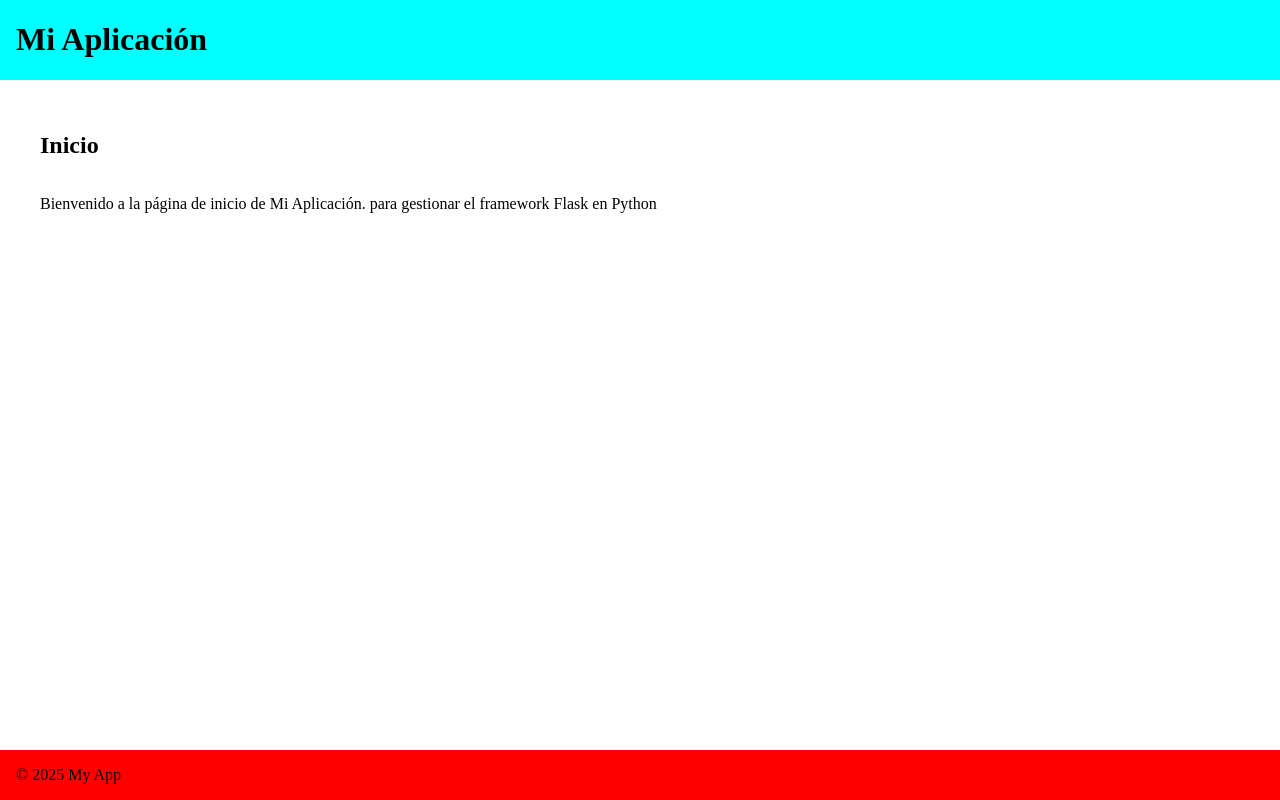
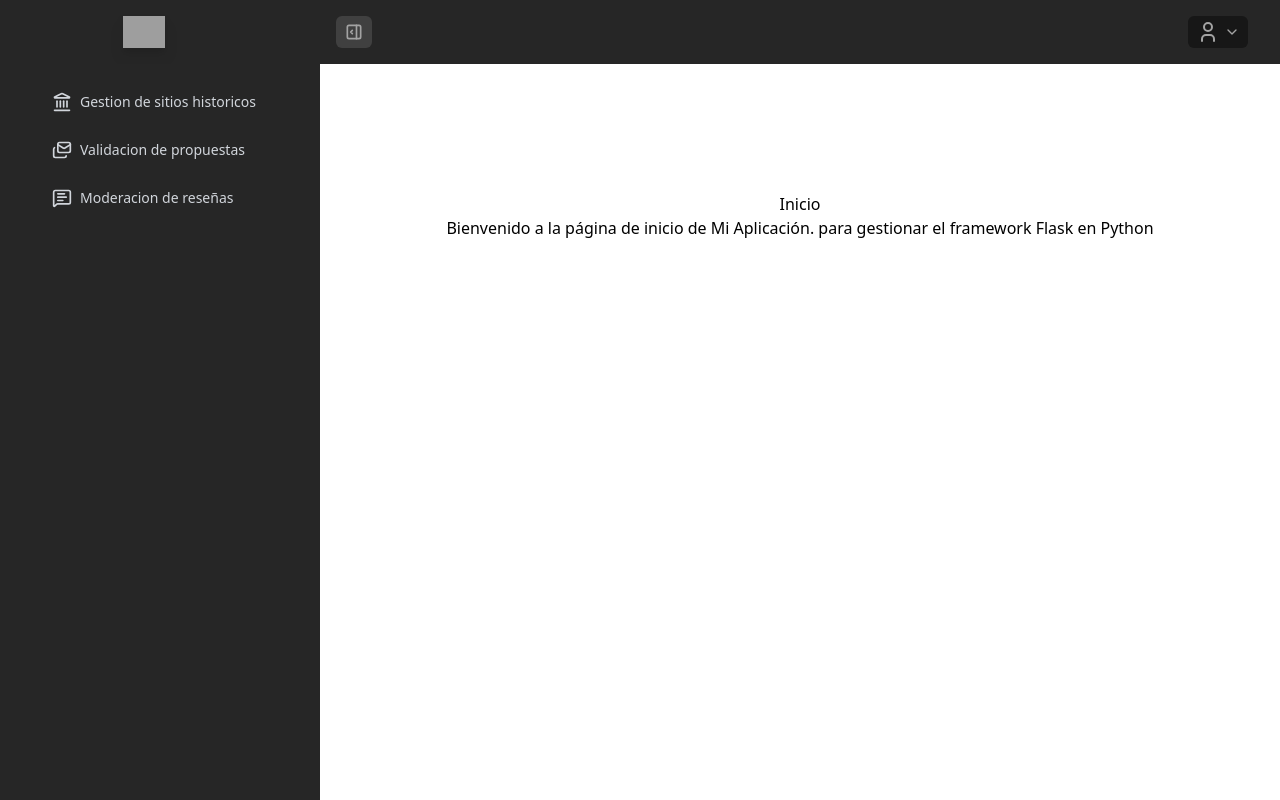
Before and after one commit to AdrianASambido/Proyecto-de-software, a Flask app: page / in a window 1280 px wide. Run offline with Flask 2, Linux system fonts and the light colour scheme; some libraries are stand-ins or nearby versions; grey boxes are pictures that could not be loaded.

Commit message:
feat: agregando dos layouts basicos de donde heredar los templates. contienen sidebar con links y un menu de usuario desplegable.

```diff
--- /dev/null
+++ b/admin/src/web/templates/basic-structure-w-sidebar.html
@@ -0,0 +1,353 @@
+<!DOCTYPE html>
+<html lang="es">
+
+<head>
+  <meta charset="UTF-8" />
+  <meta http-equiv="X-UA-Compatible" content="IE=edge" />
+  <meta name="viewport" content="width=device-width, initial-scale=1.0" />
+  <script src="https://cdn.tailwindcss.com"></script>
+  <script>
+    tailwind.config = {
+      theme: {
+        extend: {
+          colors: {
+            clifford: "#da373d"
+          }
+        }
+      }
+    }
+  </script>
+  <title>{% block title %}My App{% endblock %}</title>
+  <link rel="stylesheet" href="{{ url_for('static', filename='styles.css') }}">
+</head>
+
+<body class="relative h-auto min-h-screen w-full overflow-x-hidden">
+  <div class="flex w-full flex-row flex-wrap">
+    <!-- basic navbar -->
+    <nav class="fixed z-40 flex h-16 w-full basis-full flex-col bg-neutral-800">
+      <div class="mx-auto h-16 w-full px-2 sm:px-6 lg:px-8">
+        <div class="relative z-40 flex w-full items-center justify-between">
+          <div class="flex flex-1 flex-col items-center justify-center sm:flex-row sm:justify-start sm:gap-8">
+            <div class="mr-8 w-fit">
+              <a href="/" class="relative flex h-16 w-56 flex-shrink-0 items-center justify-center p-2 drop-shadow-lg">
+                <img width="200" height="50" class="h-8 w-32 object-contain"
+                  src="{{ url_for('static', filename='publico/assets/logo_only.svg') }}" alt="Imagen del logo" />
+              </a>
+            </div>
+          </div>
+
+          <!-- menu dropdown para el usuario -->
+          <div
+            class="absolute right-0 top-4 flex w-fit items-center gap-1 pr-1 sm:static sm:inset-auto sm:inset-y-0 sm:ml-6 sm:gap-4 sm:pr-0">
+            <input type="checkbox" name="usermenuopen" id="usermenuopen"
+              class="peer/usermenuopen absolute right-5 top-5 hidden" />
+            <label for="usermenuopen"
+              class="group flex cursor-pointer items-center gap-1 rounded-md bg-neutral-900 px-2 py-1 text-neutral-400 transition-transform duration-100 ease-in hover:bg-neutral-700 peer-checked/usermenuopen:bg-neutral-700 peer-checked/usermenuopen:text-orange-300">
+              <span class="sr-only">Abrir menu de usuario</span>
+              <svg xmlns="http://www.w3.org/2000/svg" width="24" height="24" viewBox="0 0 24 24" fill="none"
+                stroke="currentColor" stroke-width="2" stroke-linecap="round" stroke-linejoin="round" class="">
+                <path stroke="none" d="M0 0h24v24H0z" fill="none" />
+                <path d="M8 7a4 4 0 1 0 8 0a4 4 0 0 0 -8 0" />
+                <path d="M6 21v-2a4 4 0 0 1 4 -4h4a4 4 0 0 1 4 4v2" />
+              </svg>
+              <svg xmlns="http://www.w3.org/2000/svg" width="24" height="24" viewBox="0 0 24 24" fill="none"
+                stroke="currentColor" stroke-width="2" stroke-linecap="round" stroke-linejoin="round"
+                class="hidden h-4 w-4 transition-all duration-100 group-hover:mt-1 md:block">
+                <path stroke="none" d="M0 0h24v24H0z" fill="none" />
+                <path d="M6 9l6 6l6 -6" />
+              </svg>
+            </label>
+            <div
+              class="absolute right-0 top-14 h-0 w-48 origin-top-right scale-95 select-none overflow-hidden rounded-md bg-neutral-700/90 opacity-0 shadow-sm backdrop-blur transition-all duration-300 ease-in-out peer-checked/usermenuopen:block peer-checked/usermenuopen:h-auto peer-checked/usermenuopen:scale-100 peer-checked/usermenuopen:opacity-100">
+              {% if not request.user.is_authenticated %}
+              <a href="/login"
+                class="flex items-center gap-4 hover:bg-neutral-900 px-4 py-2 text-sm text-neutral-200 hover:text-orange-200"
+                role="menuitem" tabindex="{-1}" id="user-menu-item-2">
+                <svg xmlns="http://www.w3.org/2000/svg" width="24" height="24" viewBox="0 0 24 24" fill="none"
+                  stroke="currentColor" stroke-width="2" stroke-linecap="round" stroke-linejoin="round" class="h-5 w-5">
+                  <path stroke="none" d="M0 0h24v24H0z" fill="none" />
+                  <path d="M15 8v-2a2 2 0 0 0 -2 -2h-7a2 2 0 0 0 -2 2v12a2 2 0 0 0 2 2h7a2 2 0 0 0 2 -2v-2" />
+                  <path d="M21 12h-13l3 -3" />
+                  <path d="M11 15l-3 -3" />
+                </svg>
+                Iniciar sesión
+              </a>
+
+              <a href="/registrar"
+                class="flex items-center gap-4 hover:bg-neutral-900 px-4 py-2 text-sm text-neutral-200 hover:text-orange-200"
+                role="menuitem" tabindex="{-1}" id="user-menu-item-2">
+                <svg xmlns="http://www.w3.org/2000/svg" width="24" height="24" viewBox="0 0 24 24" fill="none"
+                  stroke="currentColor" stroke-width="2" stroke-linecap="round" stroke-linejoin="round" class="h-5 w-5">
+                  <path stroke="none" d="M0 0h24v24H0z" fill="none" />
+                  <path d="M12 3a3 3 0 0 0 -3 3v12a3 3 0 0 0 3 3" />
+                  <path d="M6 3a3 3 0 0 1 3 3v12a3 3 0 0 1 -3 3" />
+                  <path d="M13 7h7a1 1 0 0 1 1 1v8a1 1 0 0 1 -1 1h-7" />
+                  <path d="M5 7h-1a1 1 0 0 0 -1 1v8a1 1 0 0 0 1 1h1" />
+                  <path d="M17 12h.01" />
+                  <path d="M13 12h.01" />
+                </svg>
+                Registrarme
+              </a>
+              {% else %}
+              <p class="flex items-center text-center gap-4 underline text-sm font-medium px-4 py-2 text-orange-200">
+                Hola, {{ user.first_name }} {{ user.last_name }}
+              </p>
+
+              <a href="/perfil"
+                class="flex items-center gap-4 hover:bg-neutral-900 px-4 py-2 text-sm text-neutral-200 hover:text-orange-200"
+                role="menuitem" tabindex="{-1}" id="user-menu-item-0">
+                <svg xmlns="http://www.w3.org/2000/svg" width="24" height="24" viewBox="0 0 24 24" fill="none"
+                  stroke="currentColor" stroke-width="2" stroke-linecap="round" stroke-linejoin="round" class="h-5 w-5">
+                  <path stroke="none" d="M0 0h24v24H0z" fill="none" />
+                  <path d="M10 9a2 2 0 1 0 4 0a2 2 0 0 0 -4 0" />
+                  <path d="M4 8v-2a2 2 0 0 1 2 -2h2" />
+                  <path d="M4 16v2a2 2 0 0 0 2 2h2" />
+                  <path d="M16 4h2a2 2 0 0 1 2 2v2" />
+                  <path d="M16 20h2a2 2 0 0 0 2 -2v-2" />
+                  <path d="M8 16a2 2 0 0 1 2 -2h4a2 2 0 0 1 2 2" />
+                </svg>
+                Ver Perfil
+              </a>
+
+              <!-- {% if perms.publico.empleado or perms.publico.admin %}
+              <a
+                href="/moderacion"
+                class="flex items-center gap-4 hover:bg-neutral-900 px-4 py-2 text-sm text-neutral-200 hover:text-orange-200"
+                role="menuitem"
+                tabindex="{-1}"
+                id="user-menu-item-1"
+              >
+                <svg
+                  xmlns="http://www.w3.org/2000/svg"
+                  width="24"
+                  height="24"
+                  viewBox="0 0 24 24"
+                  fill="none"
+                  stroke="currentColor"
+                  stroke-width="2"
+                  stroke-linecap="round"
+                  stroke-linejoin="round"
+                  class="h-5 w-5"
+                >
+                  <path
+                    stroke="none"
+                    d="M0 0h24v24H0z"
+                    fill="none"
+                  />
+                  <path d="M6 21v-2a4 4 0 0 1 4 -4h2" />
+                  <path
+                    d="M22 16c0 4 -2.5 6 -3.5 6s-3.5 -2 -3.5 -6c1 0 2.5 -.5 3.5 -1.5c1 1 2.5 1.5 3.5 1.5z"
+                  />
+                  <path d="M8 7a4 4 0 1 0 8 0a4 4 0 0 0 -8 0" />
+                </svg>
+
+                Panel Moderacion
+              </a>
+              {% endif %} {% if perms.publico.admin %}
+              <a
+                href="/administracion"
+                class="flex items-center gap-4 hover:bg-neutral-900 px-4 py-2 text-sm text-neutral-200 hover:text-orange-200"
+                role="menuitem"
+                tabindex="{-1}"
+                id="user-menu-item-1"
+              >
+                <svg
+                  xmlns="http://www.w3.org/2000/svg"
+                  width="24"
+                  height="24"
+                  viewBox="0 0 24 24"
+                  fill="none"
+                  stroke="currentColor"
+                  stroke-width="2"
+                  stroke-linecap="round"
+                  stroke-linejoin="round"
+                  class="h-5 w-5"
+                >
+                  <path
+                    stroke="none"
+                    d="M0 0h24v24H0z"
+                    fill="none"
+                  />
+                  <path d="M12 9v4" />
+                  <path
+                    d="M10.363 3.591l-8.106 13.534a1.914 1.914 0 0 0 1.636 2.871h16.214a1.914 1.914 0 0 0 1.636 -2.87l-8.106 -13.536a1.914 1.914 0 0 0 -3.274 0z"
+                  />
+                  <path d="M12 16h.01" />
+                </svg>
+                Panel admin
+              </a>
+              {% endif %} -->
+              <a href="/logout"
+                class="flex items-center gap-4 hover:bg-neutral-900 px-4 py-2 text-sm text-neutral-200 hover:text-orange-200"
+                role="menuitem" tabindex="{-1}">
+                <svg xmlns="http://www.w3.org/2000/svg" width="24" height="24" viewBox="0 0 24 24" fill="none"
+                  stroke="currentColor" stroke-width="2" stroke-linecap="round" stroke-linejoin="round" class="h-5 w-5">
+                  <path stroke="none" d="M0 0h24v24H0z" fill="none" />
+                  <path d="M14 8v-2a2 2 0 0 0 -2 -2h-7a2 2 0 0 0 -2 2v12a2 2 0 0 0 2 2h7a2 2 0 0 0 2 -2v-2" />
+                  <path d="M9 12h12l-3 -3" />
+                  <path d="M18 15l3 -3" />
+                </svg>
+                Cerrar sesión
+              </a>
+              {% endif %}
+            </div>
+          </div>
+        </div>
+      </div>
+    </nav>
+
+    <!-- input para la sidebar -->
+    <input type="checkbox" name="sidebar-open" id="sidebar-open"
+      class="peer/sidebaropen absolute left-5 top-5 hidden" />
+    <label for="sidebar-open"
+      class="fixed z-50 mt-2 top-2 sm:top-2 left-2 sm:left-[21rem] transition-all duration-75 rotate-180 peer-checked/sidebaropen:rotate-0 cursor-pointer rounded-md bg-neutral-700 px-2 py-1.5 text-neutral-400">
+      <svg xmlns="http://www.w3.org/2000/svg" width="24" height="24" viewBox="0 0 24 24" fill="none"
+        stroke="currentColor" stroke-width="2" stroke-linecap="round" stroke-linejoin="round" class="h-5 w-5">
+        <path stroke="none" d="M0 0h24v24H0z" fill="none" />
+        <path d="M4 4m0 2a2 2 0 0 1 2 -2h12a2 2 0 0 1 2 2v12a2 2 0 0 1 -2 2h-12a2 2 0 0 1 -2 -2z" />
+        <path d="M9 4v16" />
+        <path d="M14 10l2 2l-2 2" />
+      </svg>
+
+    </label>
+    <!-- background blur para mobile -->
+    <div class="fixed inset-0 z-50 bg-neutral-500/20 backdrop-blur peer-checked/sidebaropen:hidden md:hidden"></div>
+    <!-- sidebar que se muestra siempre en desktop y en mobile se puede cerrar -->
+    <aside
+      class="pointer-events-none fixed left-0 z-50 flex h-screen w-full opacity-100 transition-all peer-checked/sidebaropen:-left-full sm:basis-4/12 md:relative lg:basis-3/12 peer-checked/sidebaropen:basis-0">
+      <div
+        class="pointer-events-auto fixed top-0 z-50 flex h-screen w-full max-w-[24rem] flex-shrink-0 flex-col gap-1 bg-neutral-800 text-base sm:max-w-[20rem] md:mt-16 md:h-[calc(100vh-4rem)]">
+        <div class="flex flex-1 flex-col justify-between overflow-hidden">
+          <nav class="space-y-6 overflow-y-auto px-8 py-2 md:px-10">
+            <div class="space-y-3">
+              <label for="sidebar-open"
+                class="mb-4 ml-auto flex w-fit transform cursor-pointer items-center rounded-lg bg-neutral-900 px-3 py-2 text-neutral-400 transition-colors duration-300 md:hidden">
+                <svg xmlns="http://www.w3.org/2000/svg" width="24" height="24" viewBox="0 0 24 24" fill="none"
+                  stroke="currentColor" stroke-width="2" stroke-linecap="round" stroke-linejoin="round"
+                  class="rotate-180">
+                  <path stroke="none" d="M0 0h24v24H0z" fill="none" />
+                  <path d="M4 4m0 2a2 2 0 0 1 2 -2h12a2 2 0 0 1 2 2v12a2 2 0 0 1 -2 2h-12a2 2 0 0 1 -2 -2z" />
+                  <path d="M9 4v16" />
+                  <path d="M14 10l2 2l-2 2" />
+                </svg>
+
+                <span class="mx-2 text-sm font-medium">Cerrar</span>
+              </label>
+
+
+
+
+              {% if sidebar_selected == "gestion-sitios-historicos" %}
+              <a class="flex transform items-center rounded-lg bg-orange-300 px-3 py-2 text-gray-700 transition-colors duration-300 "
+                href="/gestion-sitios-historicos">
+                {% else %}
+                <a class="flex transform items-center rounded-lg px-3 py-2 text-gray-300 transition-colors duration-300 hover:bg-gray-100 hover:text-gray-700"
+                  href="/gestion-sitios-historicos">
+                  {% endif %}
+
+                  <svg xmlns="http://www.w3.org/2000/svg" width="24" height="24" viewBox="0 0 24 24" fill="none"
+                    stroke="currentColor" stroke-width="2" stroke-linecap="round" stroke-linejoin="round"
+                    class="h-5 w-5">
+                    <path d="M10 18v-7" />
+                    <path
+                      d="M11.12 2.198a2 2 0 0 1 1.76.006l7.866 3.847c.476.233.31.949-.22.949H3.474c-.53 0-.695-.716-.22-.949z" />
+                    <path d="M14 18v-7" />
+                    <path d="M18 18v-7" />
+                    <path d="M3 22h18" />
+                    <path d="M6 18v-7" />
+                  </svg>
+
+                  <span class="mx-2 text-sm font-medium">Gestion de sitios historicos</span>
+
+                </a>
+
+
+
+
+
+                {% if sidebar_selected == "validacion-propuestas" %}
+                <a class="flex transform items-center rounded-lg bg-orange-300 px-3 py-2 text-gray-700 transition-colors duration-300"
+                  href="/validacion-propuestas">
+                  {% else %}
+                  <a class="flex transform items-center rounded-lg px-3 py-2 text-gray-300 transition-colors duration-300 hover:bg-gray-100 hover:text-gray-700"
+                    href="/validacion-propuestas">
+                    {% endif %}
+                    <svg xmlns="http://www.w3.org/2000/svg" width="24" height="24" viewBox="0 0 24 24" fill="none"
+                      stroke="currentColor" stroke-width="2" stroke-linecap="round" stroke-linejoin="round"
+                      class="h-5 w-5">
+                      <path d="M17 19a2 2 0 0 1-2 2H4a2 2 0 0 1-2-2v-8a2 2 0 0 1 1-1.732" />
+                      <path d="m22 5.5-6.419 4.179a2 2 0 0 1-2.162 0L7 5.5" />
+                      <rect x="7" y="3" width="15" height="12" rx="2" />
+                    </svg>
+
+                    <span class="mx-2 text-sm font-medium">Validacion de propuestas</span>
+                  </a>
+                  {% if sidebar_selected == "moderacion-resenias" %}
+                  <a class="flex transform items-center rounded-lg bg-orange-300 px-3 py-2 text-gray-700 transition-colors duration-300"
+                    href="/moderacion-resenias">
+                    {% else %}
+                    <a class="flex transform items-center rounded-lg px-3 py-2 text-gray-300 transition-colors duration-300 hover:bg-gray-100 hover:text-gray-700"
+                      href="/moderacion-resenias">
+                      {% endif %}
+                      <svg xmlns="http://www.w3.org/2000/svg" width="24" height="24" viewBox="0 0 24 24" fill="none"
+                        stroke="currentColor" stroke-width="2" stroke-linecap="round" stroke-linejoin="round"
+                        class="h-5 w-5">
+                        <path
+                          d="M22 17a2 2 0 0 1-2 2H6.828a2 2 0 0 0-1.414.586l-2.202 2.202A.71.71 0 0 1 2 21.286V5a2 2 0 0 1 2-2h16a2 2 0 0 1 2 2z" />
+                        <path d="M7 11h10" />
+                        <path d="M7 15h6" />
+                        <path d="M7 7h8" />
+                      </svg>
+
+                      <span class="mx-2 text-sm font-medium">Moderacion de reseñas</span>
+                    </a>
+
+
+
+                    <!-- aca permitir o no la visualizacion del link segun rol del usuario -->
+                    {% if perms.publico.administrador %}
+                    {% if sidebar_selected == "gestion-usuarios" %}
+                    <a class="flex transform items-center rounded-lg bg-orange-300 px-3 py-2 text-gray-700 transition-colors duration-300"
+                      href="/gestion-usuarios">
+                      {% else %}
+                      <a class="flex transform items-center rounded-lg px-3 py-2 text-gray-300 transition-colors duration-300 hover:bg-gray-100 hover:text-gray-700"
+                        href="/gestion-usuarios">
+                        {% endif %}
+                        <svg xmlns="http://www.w3.org/2000/svg" width="24" height="24" viewBox="0 0 24 24" fill="none"
+                          stroke="currentColor" stroke-width="2" stroke-linecap="round" stroke-linejoin="round"
+                          class="icon icon-tabler icons-tabler-outline icon-tabler-rosette-discount">
+                          <path d="M10 15H6a4 4 0 0 0-4 4v2" />
+                          <path d="m14.305 16.53.923-.382" />
+                          <path d="m15.228 13.852-.923-.383" />
+                          <path d="m16.852 12.228-.383-.923" />
+                          <path d="m16.852 17.772-.383.924" />
+                          <path d="m19.148 12.228.383-.923" />
+                          <path d="m19.53 18.696-.382-.924" />
+                          <path d="m20.772 13.852.924-.383" />
+                          <path d="m20.772 16.148.924.383" />
+                          <circle cx="18" cy="15" r="3" />
+                          <circle cx="9" cy="7" r="4" />
+                        </svg>
+
+                        <span class="mx-2 text-sm font-medium">Gestion de usuarios</span>
+                      </a>
+
+                    </a>
+
+                    {% endif %}
+            </div>
+          </nav>
+
+        </div>
+      </div>
+    </aside>
+
+    <!-- aca el contenido principal de la pagina -->
+    <main
+      class="flex h-full w-full flex-col items-center justify-center py-48 sm:basis-8/12 lg:basis-9/12 peer-checked/sidebaropen:basis-full">
+      {% block content %}{% endblock %}
+    </main>
+  </div>
+</body>
+
+</html>
--- a/admin/src/web/templates/errores/401.html
+++ b/admin/src/web/templates/errores/401.html
@@ -1,4 +1,4 @@
-{% extends "layout.html" %}
+{% extends "basic-structure-w-footer.html" %}
 
 {% block title %}No encontrada | Mi Aplicación{% endblock %}
 
--- a/admin/src/web/templates/errores/404.html
+++ b/admin/src/web/templates/errores/404.html
@@ -1,4 +1,4 @@
-{% extends "layout.html" %}
+{% extends "basic-structure-w-footer.html" %}
 
 {% block title %}No encontrada | Mi Aplicación{% endblock %}
 
--- a/admin/src/web/templates/errores/500.html
+++ b/admin/src/web/templates/errores/500.html
@@ -1,4 +1,4 @@
-{% extends "layout.html" %}
+{% extends "basic-structure-w-footer.html" %}
 
 {% block title %}Error en servidor | Mi Aplicación{% endblock %}
 
--- a/admin/src/web/templates/home.html
+++ b/admin/src/web/templates/home.html
@@ -1,4 +1,4 @@
-{% extends "layout.html" %}
+{% extends "basic-structure-w-sidebar.html" %}
 
 {% block title %}Inicio | Mi Aplicación{% endblock %}
 
--- /dev/null
+++ b/tailwind.config.cjs
@@ -0,0 +1,6 @@
+/** @type {import('tailwindcss').Config} */
+module.exports = {
+  content: [],
+  theme: {},
+  plugins: []
+}
```
Also changed, not shown: admin/src/web/__init__.py (+4 -4 lines), admin/src/web/templates/basic-structure-w-footer.html (added, +148 -0 lines).
